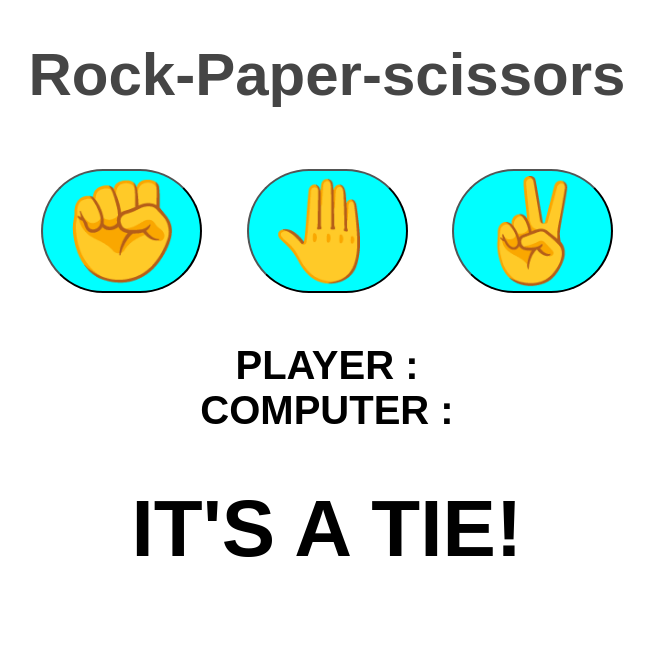
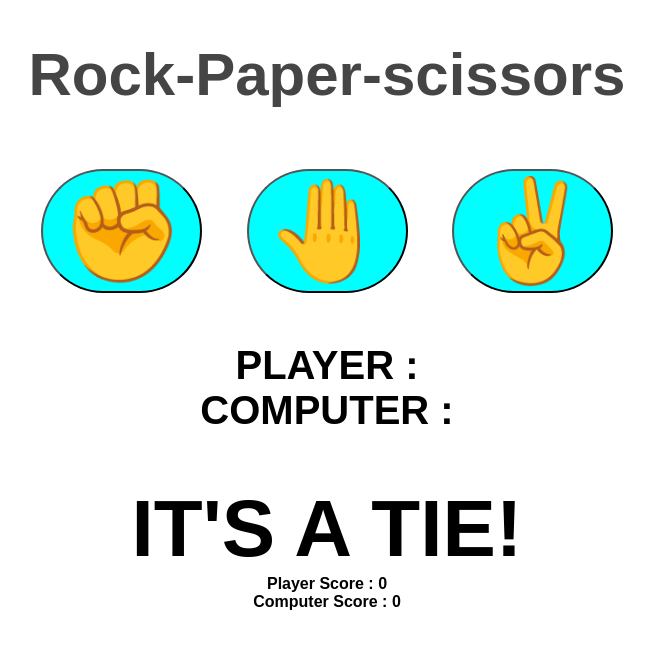
Before and after one commit to nagasaiparaksh/rock-paper-scissors-game, a plain HTML site: page index.html in a window 1280 px wide. Shown: the whole page, without its empty margins (313-967 px from the left). Drawn offline with Linux system fonts and the light colour scheme.

Commit message:
Update index.html

```diff
--- a/index.html
+++ b/index.html
@@ -21,6 +21,14 @@
     <div id="computerDisplay">COMPUTER : </div>
     <div id="resultDisplay">IT'S A TIE!</div>
 
+    <div class="scoreDisplay">Player Score :
+        <span id="playerScoreDisplay">0</span>
+    </div>
+
+    <div class="scoreDisplay">Computer Score :
+        <span id="computerScoreDisplay">0</span>
+    </div>
+
     <script src="script.js"></script>
 </body>
 </html>
```
